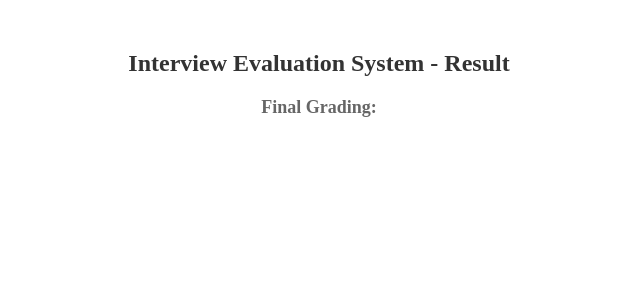
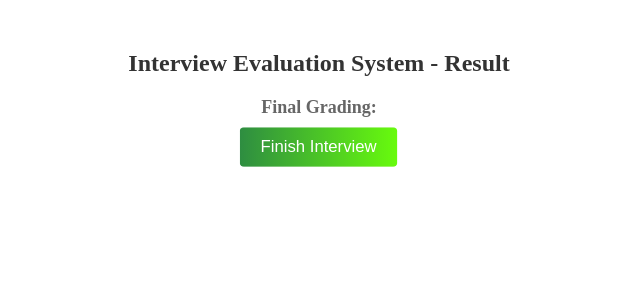
Before and after one commit to sujanMidatani7/InterviewEvaluationSystem, a Flask app: page /result in a window 1280 px wide. Shown: the top 300 px of the page, without its empty margins (321-961 px from the left). Run offline with Flask 3, Linux system fonts and the light colour scheme.

Commit message:
Update result1.html

```diff
--- a/templates/result1.html
+++ b/templates/result1.html
@@ -32,6 +32,38 @@
             font-size: 16px;
             margin: 0;
         }
+
+        .finish-button {
+            background-image: linear-gradient(to right, #2e8d41, #68fb0d);
+            color: #fff;
+            border: none;
+            border-radius: 4px;
+            padding: 10px 20px;
+            text-align: center;
+            text-decoration: none;
+            display: inline-block;
+            font-size: 16px;
+            cursor: pointer;
+            transition: transform 0.3s ease, box-shadow 0.3s ease;
+            animation: pulse 2s infinite;
+        }
+
+        .finish-button:hover {
+            transform: scale(1.1);
+            box-shadow: 0 0 10px rgba(55, 181, 13, 0.3);
+        }
+
+        @keyframes pulse {
+            0% {
+                transform: scale(1);
+            }
+            50% {
+                transform: scale(1.05);
+            }
+            100% {
+                transform: scale(1);
+            }
+        }
     </style>
 </head>
 <body>
@@ -43,6 +75,9 @@
                 <p>{{ q }}</p>
             </div>
         {% endfor %}
+        <form action="/" method="get">
+            <button class="finish-button" type="submit">Finish Interview</button>
+        </form>
     </div>
 </body>
 </html>
```
Lines whose indentation alone changed are shown as unchanged.
